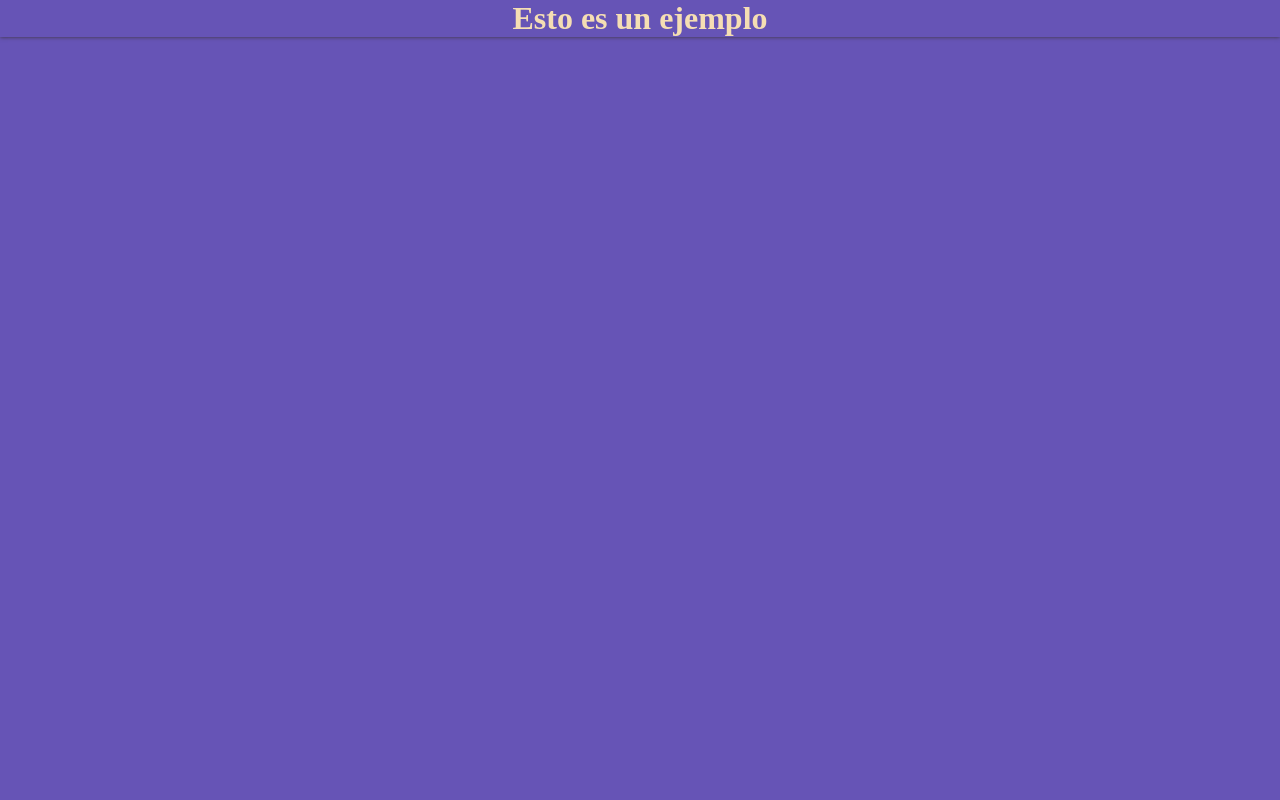
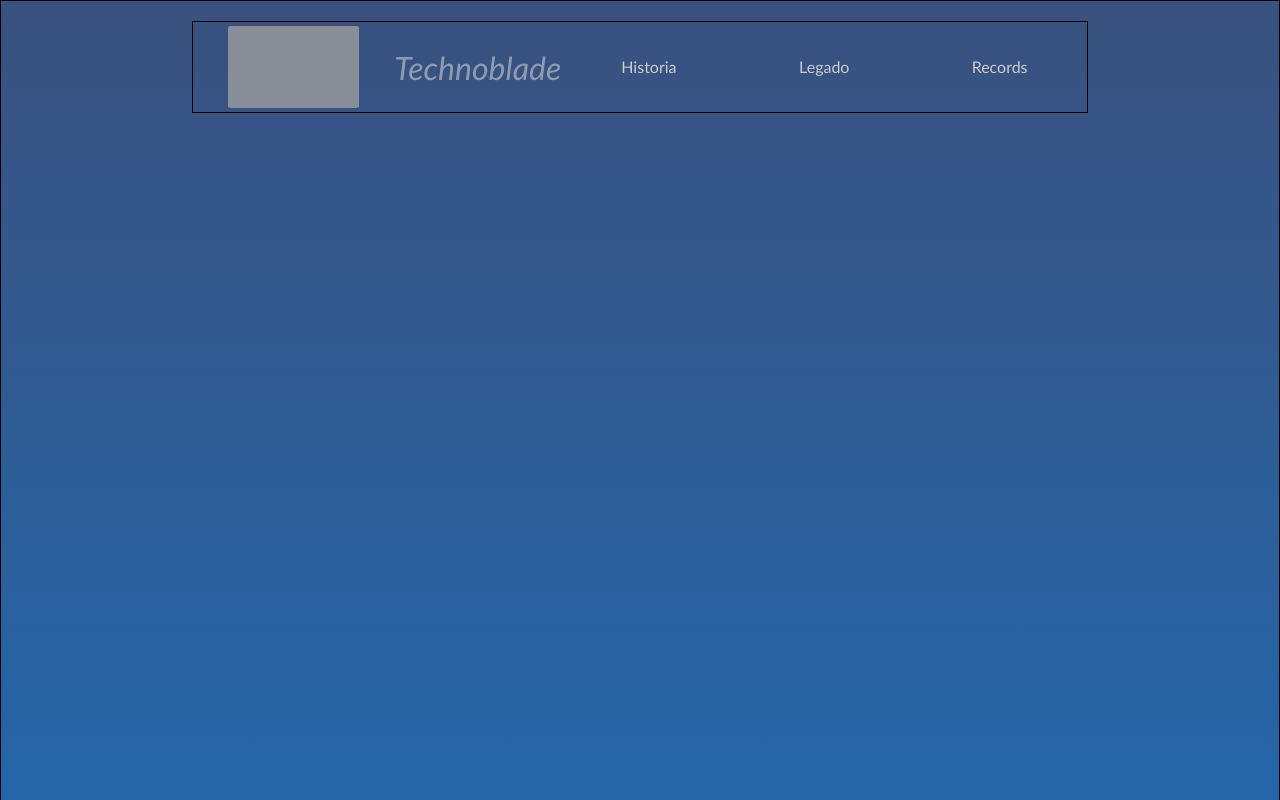
Before and after one commit to VALawliet/curso_fronted, a plain HTML site: page index.html in a window 1280 px wide. Shown: the top 800 px of the page. Drawn offline with Linux system fonts and the light colour scheme; grey boxes are pictures that could not be loaded.

Commit message:
El inicio de una web random

```diff
--- a/css/styles.css
+++ b/css/styles.css
@@ -2,16 +2,92 @@
     margin: 0px;
     padding: 0px;
 }
-body{
 
-    background-color: rgba(66, 44, 165, 0.808);
+#main{
+    display: block;
+    background: linear-gradient(rgb(57, 81, 126), rgb(27, 112, 190));
+    height: 1200px;
+    border: 1px solid black;
 }
 
+header{
+    border: 1px solid black;
+    width: 70%;
+    margin: 0px auto;
+    margin-top: 20px;
+    display: flex;
+    align-items: center;
+    height: 90px;
+    justify-content: space-around;
+
+}
+
+header img{
+    display: block;
+    width: 15%;
+    border-radius: 2%;
+    opacity: 0.8;
+    height: 82px;
+    transition: all 500ms;
+    margin-left: 35px;
+
+}
+
+header img:hover{
+    transform: scale(1.1);
+    opacity: 1;
+
+}
+
+header h1{
+    color: #cccccc;
+    font-family: 'Trebuchet MS', 'Lucida Sans Unicode', 'Lucida Grande', 'Lucida Sans', Arial, sans-serif;
+
+    font-style: italic;
+    font-weight: lighter;
+    opacity: 0.6;
+    margin-left: 35px;
+    transition: all 350ms;
+
+}
+
+header h1:hover{
+
+    opacity: 1;
+    transform: scale(1.1);
+    color:#946a6a;
+    text-shadow: 0px 1px 2px rgb(43, 24, 24);
 
 
-h1{
-    display: block;
-    box-shadow: 0px 0px 4px rgb(58, 50, 50);
+}
+
+header nav{
+    flex-basis: 60%;
+    font-family: 'Trebuchet MS', 'Lucida Sans Unicode', 'Lucida Grande', 'Lucida Sans', Arial, sans-serif;
+    height: 42px;
+}
+header nav ul{
+    display: flex;
+    list-style: none;
+    justify-content: space-around;
+    height: 100%;
+
+}
+
+nav ul a{
+    width: 20%;
     text-align: center;
-    color: wheat
+    line-height: 42px;
+    text-decoration: none;
+    color: #cccccc;
+    transition: all 500ms;
+
 }
+
+nav ul a:hover{
+    transform: scale(1.1);
+    color:rgba(191, 151, 209, 0.644);
+    text-shadow: 0px 1px 3px #292121;
+    box-shadow: 0px 1px 6px rgb(12, 24, 129);
+
+}
--- a/index.html
+++ b/index.html
@@ -9,10 +9,22 @@
 
 </head>
 <body>
+    <div id = "main">
+        <header>
+            <img src =https://i.ibb.co/ysSvzB7/tehcno-fanart.webp />
+            <h1>Technoblade</h1>
 
-    <div id = main>
-        <h1>Esto es un ejemplo</h1>
+            <nav>
+                <ul>
+                    <a href = #><li>Historia</li></a>
+                    <a href = #><li>Legado</li></a>
+                    <a href = #><li>Records</li></a>
+                </ul>
+            </nav>
+        </header>
+
     </div>
+
 
 </body>
 </html>
```
